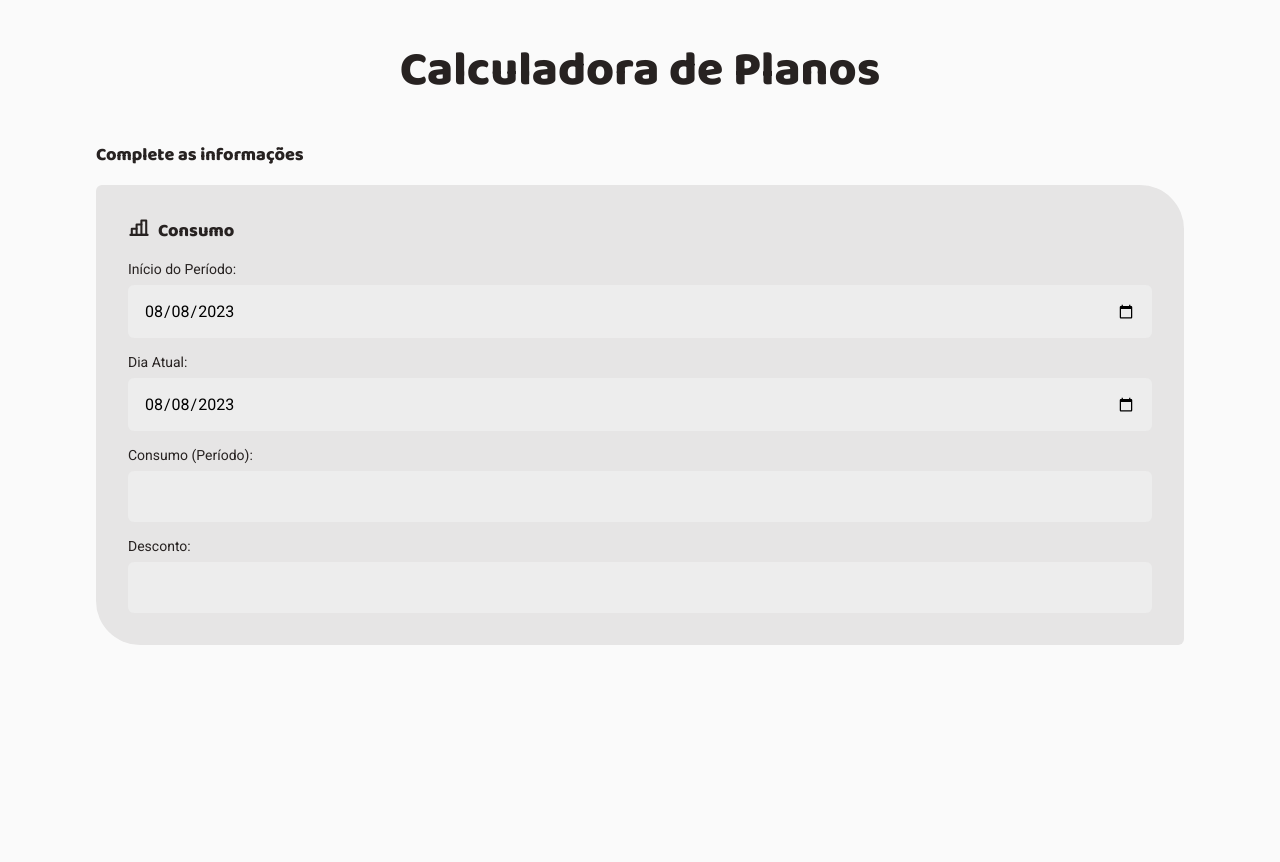
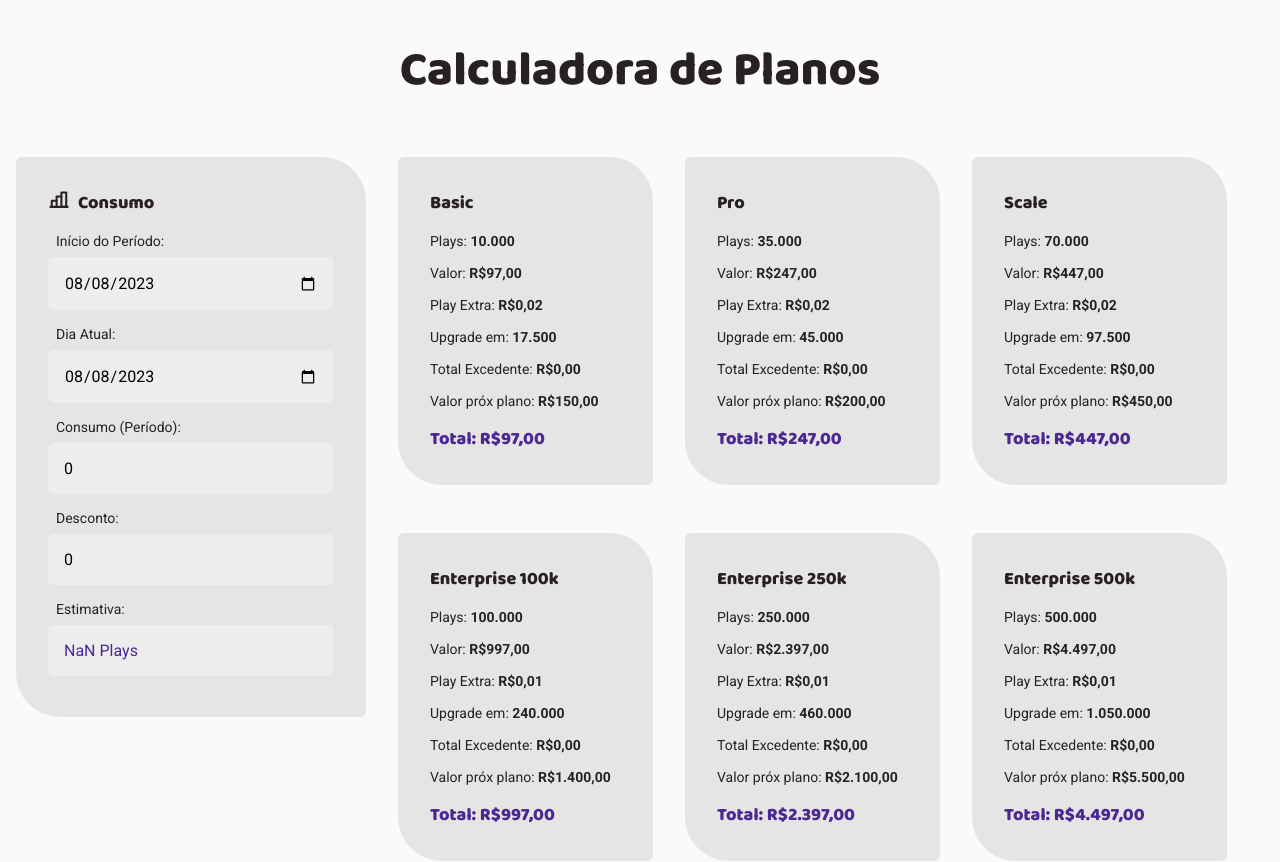
Before and after one commit to LeonardoPess/calculadora-de-planos, a React (Vite) app: page / in a window 1280 px wide. Shown: the top 862 px of the page. Before the commit the page ends 800 px from the top, so only its background shows below. Built offline with nearby package versions, Linux system fonts and the light colour scheme.

Commit message:
informations plan finalizado

```diff
--- a/package.json
+++ b/package.json
@@ -13,7 +13,6 @@
     "phosphor-react": "^1.4.1",
     "react": "^18.2.0",
     "react-dom": "^18.2.0",
-    "react-hook-form": "^7.45.4",
     "react-router-dom": "^6.14.2",
     "styled-components": "^6.0.6"
   },
--- /dev/null
+++ b/src/components/InformationsPlan/index.tsx
@@ -0,0 +1,62 @@
+import { InformationsPlanContainer } from './styles'
+
+interface InformationsPlanProps {
+  name: string
+  playsAvailable: number
+  price: number
+  extraPlaysPrice: number
+  upgradeAt: number
+  priceToUpgrade: number
+  isBestPlan?: boolean
+  consumptionEstimate: number
+}
+
+export function InformationsPlan({
+  name,
+  playsAvailable,
+  price,
+  extraPlaysPrice,
+  upgradeAt,
+  priceToUpgrade,
+  isBestPlan = false,
+  consumptionEstimate,
+}: InformationsPlanProps) {
+  function moneyFormatter(value: number) {
+    return value.toLocaleString('pt-BR', {
+      minimumFractionDigits: 2,
+      maximumFractionDigits: 2,
+    })
+  }
+
+  const isPlaysAvailableOver = consumptionEstimate > playsAvailable
+  const totalExcedente = isPlaysAvailableOver
+    ? (consumptionEstimate - playsAvailable) * extraPlaysPrice
+    : 0
+
+  const priceTotalToPay = price + totalExcedente
+
+  return (
+    <InformationsPlanContainer>
+      <h2 className={isBestPlan ? 'active' : ''}>{name}</h2>
+      <span>
+        Plays: <strong>{playsAvailable.toLocaleString('pt-BR')}</strong>
+      </span>
+      <span>
+        Valor: <strong>R${moneyFormatter(price)}</strong>
+      </span>
+      <span>
+        Play Extra: <strong>R${moneyFormatter(extraPlaysPrice)}</strong>
+      </span>
+      <span>
+        Upgrade em: <strong>{upgradeAt.toLocaleString('pt-BR')}</strong>
+      </span>
+      <span>
+        Total Excedente: <strong>R${moneyFormatter(totalExcedente)}</strong>
+      </span>
+      <span>
+        Valor próx plano: <strong>R${moneyFormatter(priceToUpgrade)}</strong>
+      </span>
+      <strong>Total: R${moneyFormatter(priceTotalToPay)}</strong>
+    </InformationsPlanContainer>
+  )
+}
--- /dev/null
+++ b/src/components/InformationsPlan/styles.ts
@@ -0,0 +1,32 @@
+import { styled } from 'styled-components'
+
+export const InformationsPlanContainer = styled.div`
+  min-width: 255px;
+  margin-top: 1rem;
+  display: flex;
+  justify-content: center;
+  flex-direction: column;
+  gap: 1rem;
+  padding: 2rem;
+
+  border-radius: 6px 44px;
+
+  background-color: ${({ theme }) => theme['brown-50']};
+
+  h2 {
+    font: ${({ theme }) => theme['title-xs']};
+
+    &.active {
+      color: ${({ theme }) => theme['purple-900']};
+    }
+  }
+
+  span {
+    font: ${({ theme }) => theme['text-s']};
+  }
+
+  > strong {
+    font: ${({ theme }) => theme['title-xs']};
+    color: ${({ theme }) => theme['purple-900']};
+  }
+`
--- a/src/layouts/DefaultLayout/styles.ts
+++ b/src/layouts/DefaultLayout/styles.ts
@@ -1,7 +1,6 @@
 import styled from 'styled-components'
 
 export const LayoutContainer = styled.div`
-  max-width: 1120px;
   margin: 0 auto;
   padding: 0 1rem;
 `
--- a/src/pages/Home/index.tsx
+++ b/src/pages/Home/index.tsx
@@ -1,17 +1,94 @@
-import { useForm } from 'react-hook-form'
+import { useState } from 'react'
+
 import { ChartBar } from 'phosphor-react'
-import { HomeContainer } from './styles'
+import { HomeContainer, FormContainer } from './styles'
+import { InformationsPlan } from '../../components/InformationsPlan'
+
+const plans = [
+  {
+    id: 1,
+    name: 'Basic',
+    playsAvailable: 10000,
+    price: 97,
+    extraPlaysPrice: 0.02,
+    upgradeAt: 17500,
+    priceToUpgrade: 150,
+  },
+  {
+    id: 2,
+    name: 'Pro',
+    playsAvailable: 35000,
+    price: 247,
+    extraPlaysPrice: 0.02,
+    upgradeAt: 45000,
+    priceToUpgrade: 200,
+  },
+  {
+    id: 3,
+    name: 'Scale',
+    playsAvailable: 70000,
+    price: 447,
+    extraPlaysPrice: 0.02,
+    upgradeAt: 97500,
+    priceToUpgrade: 450,
+  },
+  {
+    id: 4,
+    name: 'Enterprise 100k',
+    playsAvailable: 100000,
+    price: 997,
+    extraPlaysPrice: 0.01,
+    upgradeAt: 240000,
+    priceToUpgrade: 1400,
+  },
+  {
+    id: 5,
+    name: 'Enterprise 250k',
+    playsAvailable: 250000,
+    price: 2397,
+    extraPlaysPrice: 0.01,
+    upgradeAt: 460000,
+    priceToUpgrade: 2100,
+  },
+  {
+    id: 6,
+    name: 'Enterprise 500k',
+    playsAvailable: 500000,
+    price: 4497,
+    extraPlaysPrice: 0.01,
+    upgradeAt: 1050000,
+    priceToUpgrade: 5500,
+  },
+  {
+    id: 7,
+    name: 'Enterprise Unlimited',
+    playsAvailable: 0,
+    price: 9997,
+    extraPlaysPrice: 0,
+    upgradeAt: 0,
+    priceToUpgrade: 0,
+  },
+]
 
 export function Home() {
-  const { register, handleSubmit } = useForm()
+  const [cycleStatedAt, setCycleStatedAt] = useState(
+    new Date().toJSON().slice(0, 10),
+  )
 
-  const date = new Date().toJSON().slice(0, 10)
+  const [currentDate, setCurrentDate] = useState(
+    new Date().toJSON().slice(0, 10),
+  )
+
+  const [consumption, setConsumption] = useState(0)
+  const [discount, setDiscount] = useState(0)
+
+  const diffInMs = new Date(currentDate) - new Date(cycleStatedAt)
+  const diffInDays = diffInMs / (1000 * 60 * 60 * 24)
+  const consumptionEstimate = (consumption / diffInDays) * 30
 
   return (
-    <>
     <HomeContainer>
-        <p>Complete as informações</p>
-        <div>
+      <FormContainer>
         <div className="titleBox">
           <ChartBar size={22} weight="bold" />
           <div>
@@ -20,23 +97,75 @@ export function Home() {
         </div>
 
         <div className="inputWrapper">
-            <label htmlFor="">Início do Período:</label>
-            <input type="date" value={date} />
+          <label htmlFor="startedAt">Início do Período:</label>
+          <input
+            type="date"
+            value={cycleStatedAt}
+            onChange={(e) => setCycleStatedAt(e.target.value)}
+            name="startedAt"
+          />
         </div>
         <div className="inputWrapper">
-            <label htmlFor="">Dia Atual:</label>
-            <input type="date" value={date} />
+          <label htmlFor="currentDate">Dia Atual:</label>
+          <input
+            type="date"
+            value={currentDate}
+            onChange={(e) => setCurrentDate(e.target.value)}
+            name="currentDate"
+          />
         </div>
         <div className="inputWrapper">
           <label htmlFor="">Consumo (Período):</label>
-            <input type="number" />
+          <input
+            type="number"
+            value={consumption}
+            onChange={(e) => setConsumption(Number(e.target.value))}
+          />
         </div>
         <div className="inputWrapper">
           <label htmlFor="">Desconto:</label>
-            <input type="number" />
+          <input
+            type="number"
+            value={discount}
+            onChange={(e) => setDiscount(Number(e.target.value))}
+          />
         </div>
+        <div className="inputWrapper">
+          <label htmlFor="">Estimativa:</label>
+          <input
+            disabled
+            type="texte"
+            value={
+              Math.trunc(consumptionEstimate).toLocaleString('pt-BR') + ' Plays'
+            }
+          />
+        </div>
+      </FormContainer>
+
+      <div>
+        {plans.map(
+          ({
+            id,
+            name,
+            playsAvailable,
+            price,
+            extraPlaysPrice,
+            upgradeAt,
+            priceToUpgrade,
+          }) => (
+            <InformationsPlan
+              key={id}
+              name={name}
+              playsAvailable={playsAvailable}
+              price={price}
+              extraPlaysPrice={extraPlaysPrice}
+              upgradeAt={upgradeAt}
+              priceToUpgrade={priceToUpgrade}
+              consumptionEstimate={consumptionEstimate}
+            />
+          ),
+        )}
       </div>
     </HomeContainer>
-    </>
   )
 }
--- a/src/pages/Home/styles.ts
+++ b/src/pages/Home/styles.ts
@@ -1,14 +1,22 @@
 import { styled } from 'styled-components'
-
 export const HomeContainer = styled.div`
-  > p {
-    font: ${({ theme }) => theme['title-xs']};
-  }
+  display: flex;
+  align-items: flex-start;
+  gap: 2rem;
 
   > div {
+    display: flex;
+    gap: 2rem;
+    flex-wrap: wrap;
+  }
+`
+
+export const FormContainer = styled.form`
+  min-width: 350px;
+  min-height: 70vh;
   margin-top: 1rem;
   display: flex;
-    justify-content: center;
+  justify-content: flex-start;
   flex-direction: column;
   gap: 1rem;
   padding: 2rem;
@@ -31,6 +39,7 @@ export const HomeContainer = styled.div`
     flex-direction: column;
 
     label {
+      margin-left: 0.5rem;
       font: ${({ theme }) => theme['text-s']};
     }
 
@@ -43,5 +52,8 @@ export const HomeContainer = styled.div`
       border-radius: 6px;
     }
   }
+
+  input:disabled {
+    color: ${({ theme }) => theme['purple-900']};
   }
 `
```
Also changed, not shown: 1 other file (tests, documents, lock files or other folders). Lines whose indentation alone changed are shown as unchanged.
